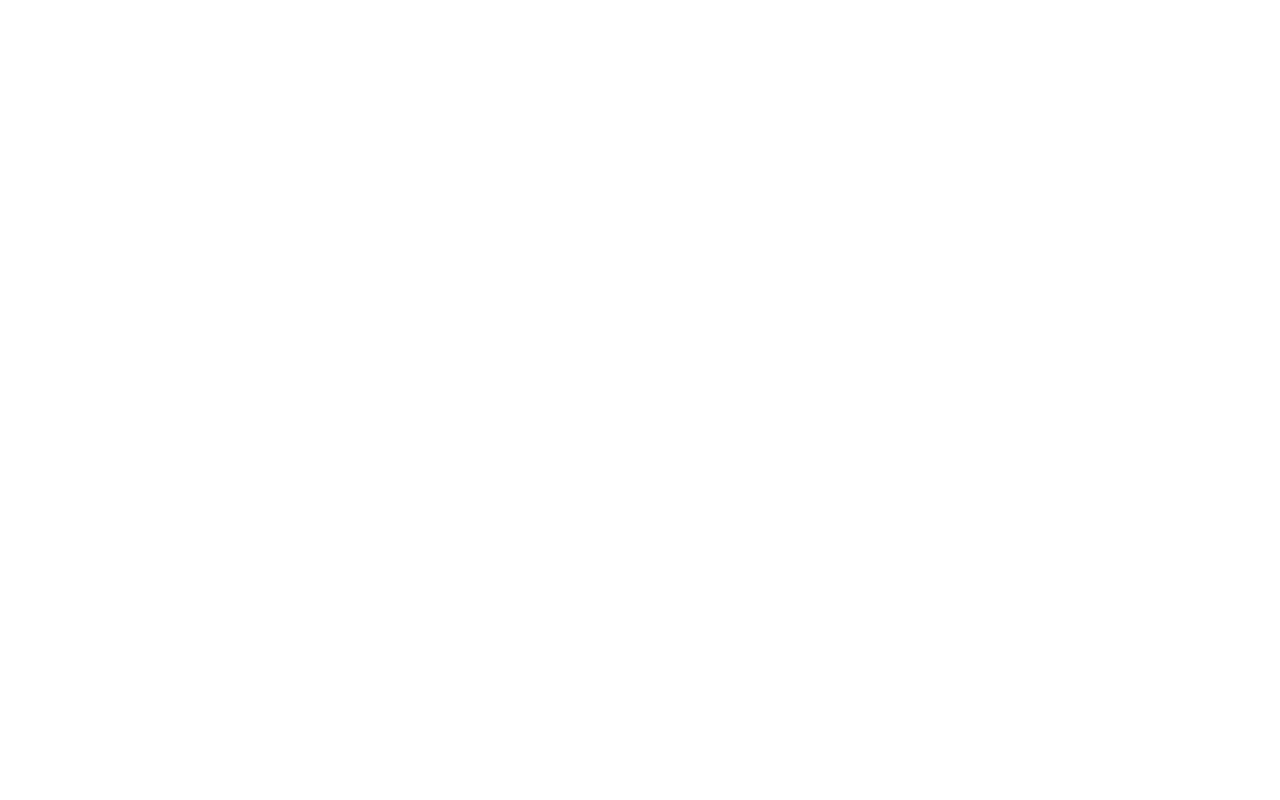
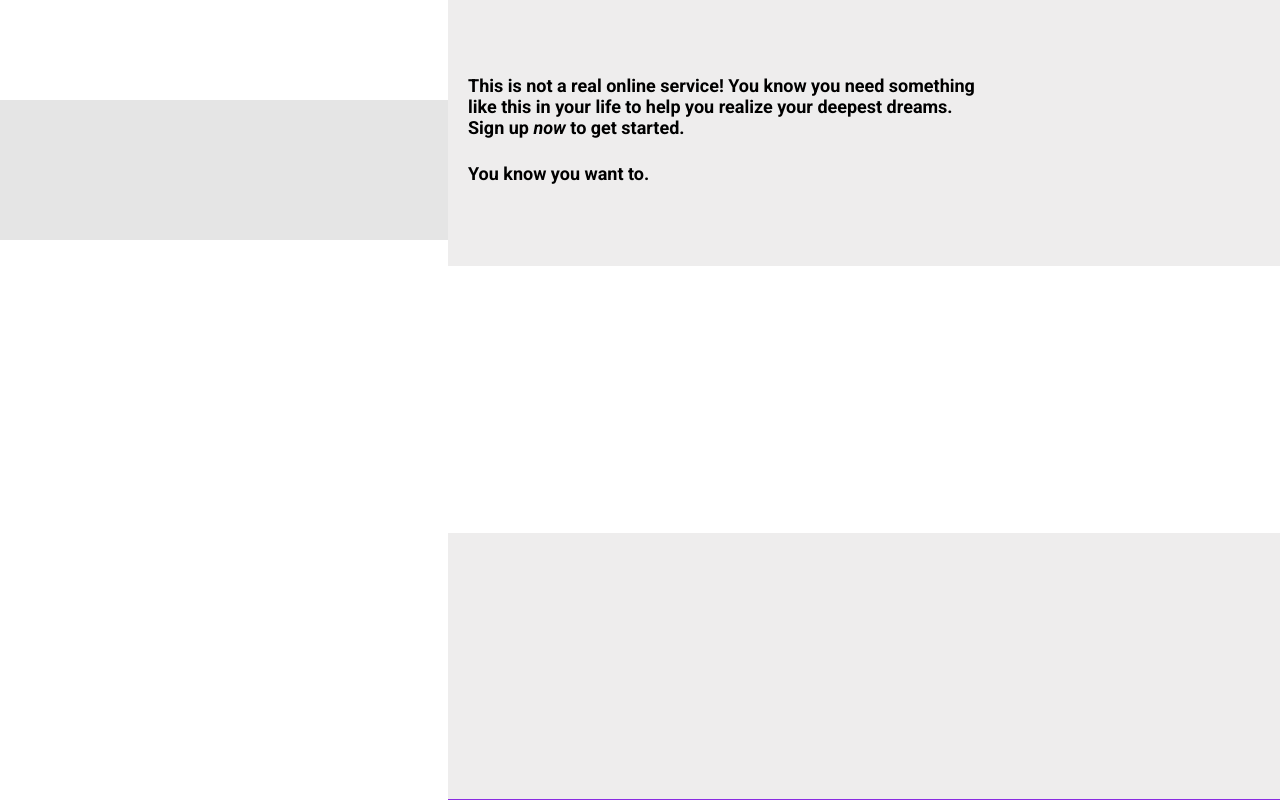
Before and after one commit to aDEViant/pp-sign-up-form, a plain HTML site: page index.html in a window 1280 px wide. Drawn offline with Linux system fonts and the light colour scheme.

Commit message:
complete right box upper section

```diff
--- a/index.html
+++ b/index.html
@@ -7,6 +7,27 @@
     <link rel="stylesheet" href="style.css" />
   </head>
   <body>
+    <div class="mainContainer">
+      <div class="mainContainerLeftBox">
+        <div class="leftBoxBackgroundImage"></div>
+        <div class="mainContainerLeftBoxTextImage"></div>
+      </div>
+
+      <div class="mainContainerRightBox">
+        <div class="rightBoxUpperSection">
+          <p class="info1">
+            This is not a real online service! You know you need something <br> like this in your life to help you realize your deepest dreams.
+            <br>
+            Sign up <i>now</i> to get started.
+          </p>
+          <p class="info2">
+            You know you want to.
+          </p>
+        </div>
+        <div class="rightBoxMiddleSection"></div>
+        <div class="rightBoxLowerSection"></div>
+      </div>
+    </div>
     <script src="script.js"></script>
   </body>
 </html>
--- a/style.css
+++ b/style.css
@@ -14,3 +14,55 @@
   font-family: "Roboto", sans-serif;
   font-optical-sizing: auto;
 }
+
+.mainContainer {
+  /* border: 2px solid black; */
+  /* background-color: aquamarine; */
+  height: 100vh;
+  width: 100vw;
+  display: flex;
+}
+
+.mainContainerLeftBox {
+  /* background-color: blue; */
+  height: 100%;
+  width: 35%;
+  padding-top: 7.8%;
+}
+
+.mainContainerLeftBoxTextImage {
+  background-color: black;
+  z-index: 1;
+  opacity: 0.1;
+  height: 20%;
+  width: 100%;
+}
+
+.mainContainerRightBox {
+  /* border: 2px solid black; */
+  background-color: blueviolet;
+  height: 100%;
+  width: 65%;
+}
+
+.rightBoxUpperSection {
+  background-color: rgb(238, 237, 237);
+  height: 33.3%;
+  padding: 75px 20px;
+  font-size: large;
+  font-weight: bold;
+}
+
+.info1 {
+  margin-bottom: 25px;
+}
+
+.rightBoxMiddleSection {
+  background-color: white;
+  height: 33.3%;
+}
+
+.rightBoxLowerSection {
+  background-color: rgb(238, 237, 237);
+  height: 33.3%;
+}
```
